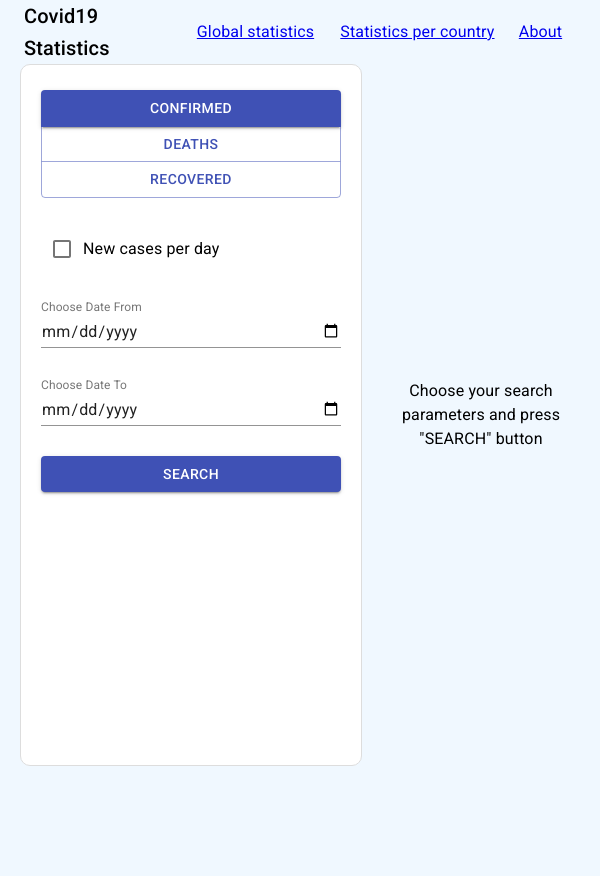
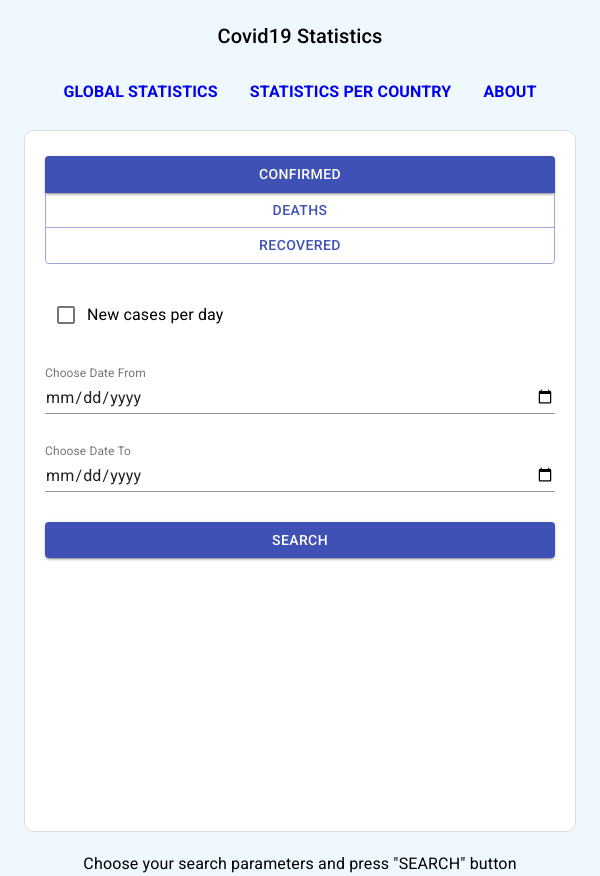
Before and after one commit to antliann/covid19, a React (Create React App) app: page / in a window 600 px wide. Before the commit the page ends 800 px from the top, so only its background shows below. Built offline with nearby package versions, Linux system fonts and the light colour scheme.

Commit message:
feat: styles added

```diff
--- a/src/App.css
+++ b/src/App.css
@@ -1,32 +1,3 @@
-@media only screen and (min-width: 600px) {
-  .flex-row {
-    display: flex;
-    flex-direction: row;
-    align-items: center;
-    height: 100%;
-  }
-
-  .sidebar {
-    display: flex;
-    flex-direction: column;
-    min-width: 300px;
-    min-height: calc(100vh - 150px);
-    background: white;
-    padding: 25px 20px;
-    border-radius: 10px;
-    margin-left: 20px;
-    border: 1px solid #ddd;
-  }
-}
-
-@media only screen and (max-width: 600px) {
-  .sidebar {
-    display: flex;
-    flex-direction: column;
-    width: 20%;
-  }
-}
-
 .sidebar-item-container {
   margin-bottom: 30px;
   display: flex;
@@ -36,3 +7,81 @@
 .center-text {
   text-align: center;
 }
+
+.recharts-cartesian-axis-tick, .recharts-tooltip-wrapper {
+  font-family: Roboto, sans-serif;
+}
+
+.flex-row {
+  display: flex;
+  flex-direction: row;
+  align-items: center;
+}
+
+.link {
+  text-decoration: none;
+  font-weight: bold;
+  text-transform: uppercase;
+}
+
+.sidebar {
+  display: flex;
+  flex-direction: column;
+  background: white;
+  padding: 25px 20px;
+  border-radius: 10px;
+  margin: 20px 0 20px 0;
+  border: 1px solid #ddd;
+}
+
+@media only screen and (min-width: 600px) {
+  .sidebar {
+    min-width: 300px;
+    min-height: calc(100vh - 150px);
+    margin: 20px;
+  }
+
+  .max-fit {
+    height: calc(100vh - 150px);
+    width: calc(80vw - 270px);
+  }
+
+  .flex-adapt {
+    display: flex;
+    flex-direction: row;
+    align-items: center;
+  }
+
+  .title {
+    padding-right: 40px;
+    font-weight: bold;
+  }
+
+  .nav-links {
+    margin-top: 2px;
+  }
+}
+
+@media only screen and (max-width: 600px) {
+  .sidebar {
+    width: 85%;
+  }
+
+  .max-fit {
+    margin-top: 50px;
+    height: calc(100vh - 150px);
+    width: calc(100vw - 50px);
+  }
+
+  .flex-adapt {
+    display: flex;
+    flex-direction: column;
+    align-items: center;
+    width: 100%;
+  }
+
+  .title {
+    padding: 20px;
+    font-weight: bold;
+  }
+}
--- a/src/components/NavigationBar.tsx
+++ b/src/components/NavigationBar.tsx
@@ -1,20 +1,24 @@
 import React from 'react';
 import {Link} from 'react-router-dom';
-import {Typography, Toolbar, Menu, MenuItem, IconButton, Button} from "@material-ui/core";
+import {Typography, Toolbar, MenuItem} from "@material-ui/core";
 
 function NavigationBar() {
   return (
     <Toolbar>
-      <Typography variant="h6">Covid19 Statistics</Typography>
+      <div className="flex-adapt">
+        <Typography className="title" variant="h6">Covid19 Statistics</Typography>
+        <div className="nav-links flex-row">
           <MenuItem>
-          <Link to="/">Global statistics</Link>
+            <Link className="link" to="/">Global statistics</Link>
           </MenuItem>
           <MenuItem>
-          <Link to="/country">Statistics per country</Link>
+            <Link className="link" to="/country">Statistics per country</Link>
           </MenuItem>
           <MenuItem>
-          <Link to="/about">About</Link>
+            <Link className="link" to="/about">About</Link>
           </MenuItem>
+        </div>
+      </div>
     </Toolbar>
   )
 }
--- a/src/components/StatisticsChart.tsx
+++ b/src/components/StatisticsChart.tsx
@@ -8,36 +8,41 @@ import {
   YAxis,
   CartesianGrid,
   Tooltip,
+  ResponsiveContainer,
 } from 'recharts';
 
 function ChartArea({data}: { data: { date: string, quantity: string }[] }) {
   return (
+    <ResponsiveContainer width="100%" height="100%">
       <AreaChart
         data={data}
         margin={{
-        left: 30,
+          left: 60,
         }}
-      width={500}
-      height={300}
+        width={1000}
+        height={500}
       >
         <CartesianGrid strokeDasharray="3 3"/>
         <XAxis dataKey="date"/>
         <YAxis/>
         <Tooltip/>
-      <Area type="monotone" dataKey="quantity" stroke="#8884d8" fill="#8884d8"/>
+        <Area type="monotone" dataKey="quantity" stroke="#717ec7" fill="#b8c2ff"/>
       </AreaChart>
+    </ResponsiveContainer>
   )
 }
 
 function ChartBars({data}: { data: { date: string, quantity: string }[] }) {
   return (
+    <ResponsiveContainer width="100%" height="100%">
       <BarChart
-      width={500}
-      height={300}
         data={data}
         margin={{
-        left: 30,
+          left: 40,
+          right: 30,
         }}
+        width={1000}
+        height={500}
       >
         <CartesianGrid strokeDasharray="3 3"/>
         <XAxis dataKey="date"/>
@@ -45,6 +50,7 @@ function ChartBars({data}: { data: { date: string, quantity: string }[] }) {
         <Tooltip/>
         <Bar dataKey="quantity" fill="#8884d8"/>
       </BarChart>
+    </ResponsiveContainer>
   );
 }
 
--- a/src/pages/Country.tsx
+++ b/src/pages/Country.tsx
@@ -40,7 +40,7 @@ function Country() {
   }
 
   return (
-    <div className="flex-row">
+    <div className="flex-adapt">
       <Sidebar
         searchByCountries
         chooseCountry={handleChooseCountry}
--- a/src/pages/Global.tsx
+++ b/src/pages/Global.tsx
@@ -50,7 +50,7 @@ function Global() {
   }
 
   return (
-    <div className="flex-row">
+    <div className="flex-adapt">
       <Sidebar
         chooseCasesType={handleChooseCasesType}
         chooseDateFrom={handleChooseDateFrom}
@@ -66,7 +66,9 @@ function Global() {
           <Container>
             <Typography className="center-text">{message}</Typography>
           </Container> :
-          <StatisticsChart.ChartArea data={data}/>
+          <div className="max-fit">
+            <StatisticsChart.ChartArea data={data}/>
+          </div>
       }
     </div>
   )
```
Lines whose indentation alone changed are shown as unchanged.
